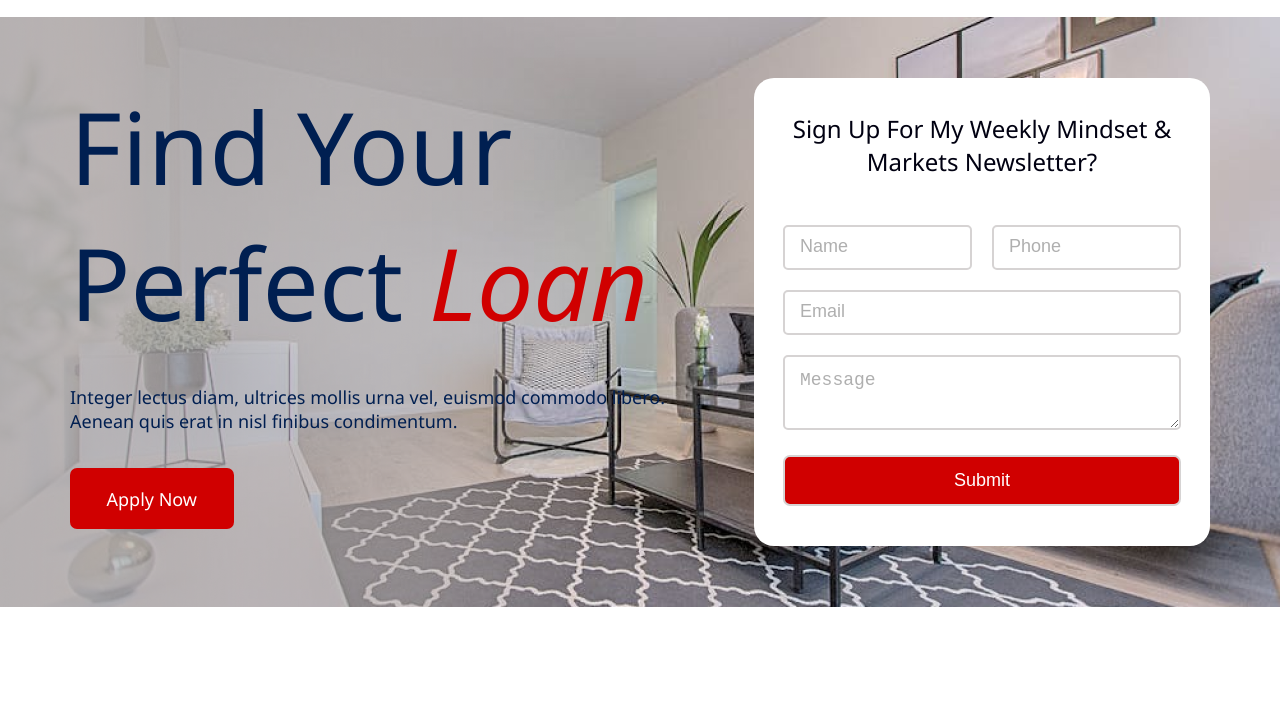
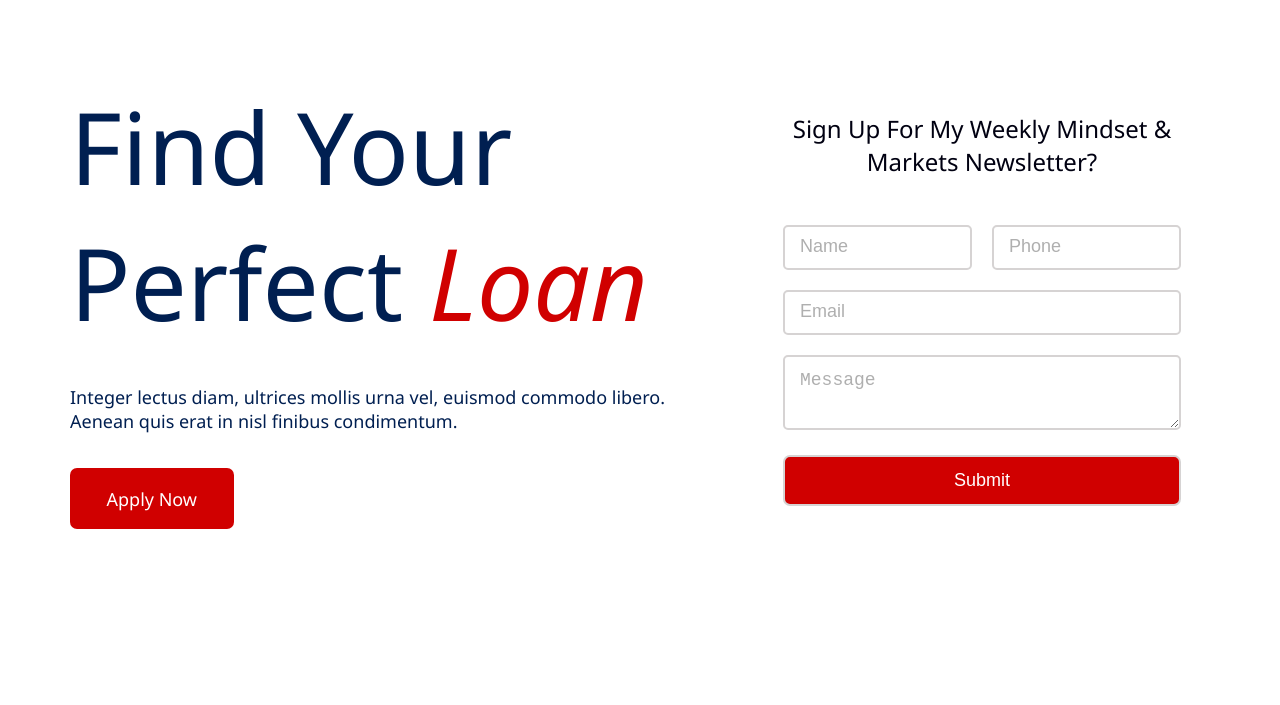
Before and after one commit to Sajid-Rahaman-Molla/loan_project, a plain HTML site: page index.html in a window 1280 px wide. Shown: the part 87-792 px from the top of the page. Drawn offline with Linux system fonts and the light colour scheme.

Commit message:
checking changes test

```diff
--- a/css/style.css
+++ b/css/style.css
@@ -99,7 +99,7 @@ img {
 
 /* banner-sec */
 .banner-sec {
-    background: url(../images/banner-bg-img.png);
+/*     background: url(../images/banner-bg-img.png); */
     background-repeat: no-repeat;
     background-size: cover;
     background-position: center;
@@ -602,4 +602,5 @@ textarea {
 }
     /* @media (min-width: 768px) and (max-width: 1199.98px) {
 
+
  } */
```
